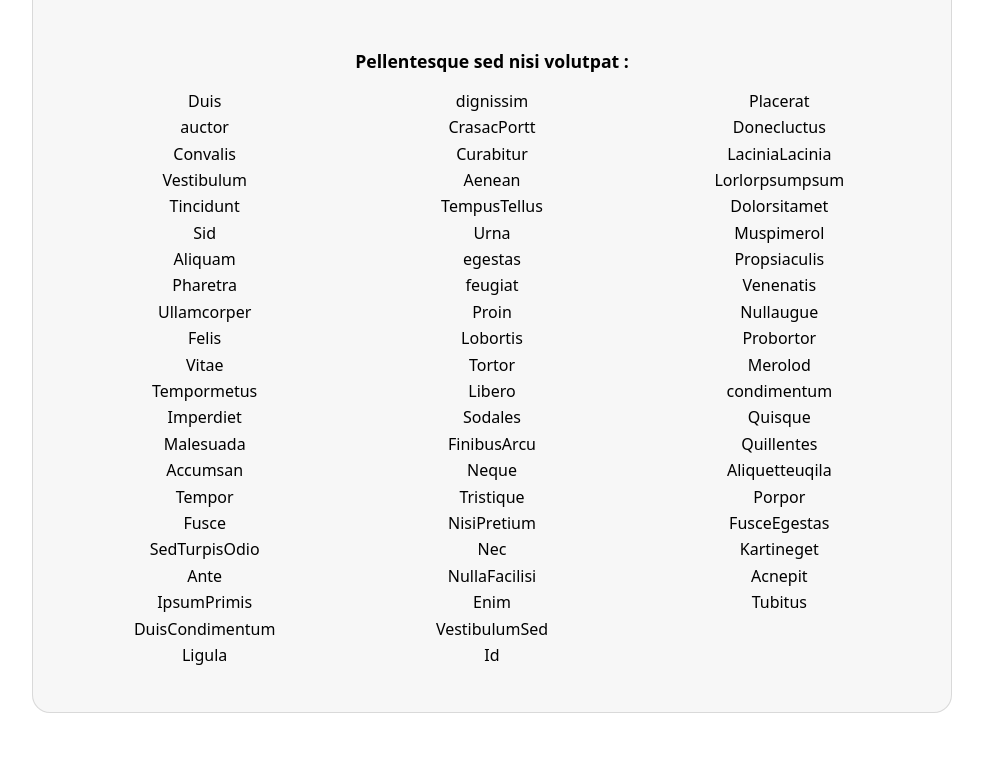
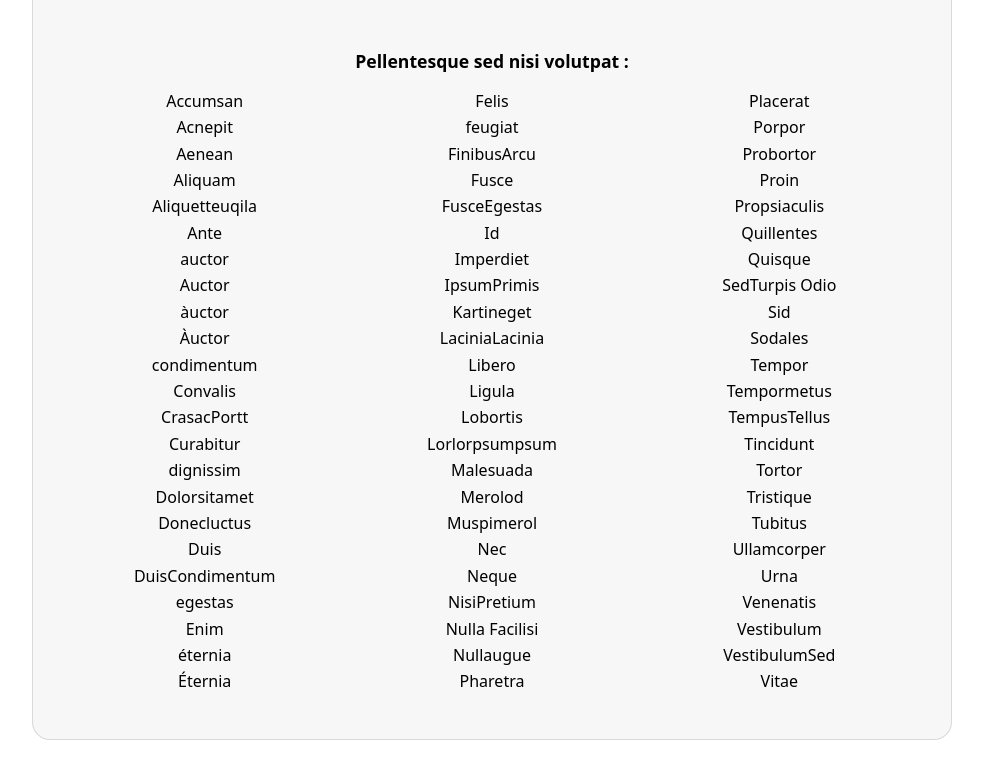
Before and after one commit to Throwaway127/Throwaway127.github.io, a plain HTML site: page index.html in a window 1280 px wide. Shown: the part 1365-2133 px from the top of the page, without its empty margins (148-1131 px from the left). Before the commit the page ends 2106 px from the top, so only its background shows below. Drawn offline with Linux system fonts and the light colour scheme; a web font is replaced by a local one.

Commit message:
Update index.html with js sorting

```diff
--- a/index.html
+++ b/index.html
@@ -158,19 +158,25 @@
       <section>
         <h3>Pellentesque sed nisi volutpat :</h3>
         <ul>
-          <li>Duis</li><li>auctor</li><li>Convalis</li><li>Vestibulum</li><li>Tincidunt</li>
-          <li>Sid</li><li>Aliquam</li><li>Pharetra</li><li>Ullamcorper</li><li>Felis</li>
-          <li>Vitae</li><li>Tempormetus</li><li>Imperdiet</li><li>Malesuada</li><li>Accumsan</li>
-          <li>Tempor</li><li>Fusce</li><li>SedTurpisOdio</li><li>Ante</li><li>IpsumPrimis</li>
-          <li>DuisCondimentum</li><li>Ligula</li><li>dignissim</li><li>CrasacPortt</li><li>Curabitur</li>
-          <li>Aenean</li><li>TempusTellus</li><li>Urna</li><li>egestas</li><li>feugiat</li>
-          <li>Proin</li><li>Lobortis</li><li>Tortor</li><li>Libero</li><li>Sodales</li>
-          <li>FinibusArcu</li><li>Neque</li><li>Tristique</li><li>NisiPretium</li><li>Nec</li>
-          <li>NullaFacilisi</li><li>Enim</li><li>VestibulumSed</li><li>Id</li><li>Placerat</li>
-          <li>Donecluctus</li><li>LaciniaLacinia</li><li>Lorlorpsumpsum</li><li>Dolorsitamet</li><li>Muspimerol</li>
-          <li>Propsiaculis</li><li>Venenatis</li><li>Nullaugue</li><li>Probortor</li><li>Merolod</li>
-          <li>condimentum</li><li>Quisque</li><li>Quillentes</li><li>Aliquetteuqila</li><li>Porpor</li>
-          <li>FusceEgestas</li><li>Kartineget</li><li>Acnepit</li><li>Tubitus</li>
+	  <script>
+	    let lines = ["Duis","auctor","Convalis","Vestibulum","Tincidunt",
+          "Sid","Aliquam","Pharetra","Ullamcorper","Felis",
+          "Vitae","Tempormetus","Imperdiet","Malesuada","Accumsan",
+          "Tempor","Fusce","SedTurpis Odio","Ante","IpsumPrimis",
+          "DuisCondimentum","Ligula","dignissim","CrasacPortt","Curabitur",
+          "Aenean","TempusTellus","Urna","egestas","feugiat",
+          "Proin","Lobortis","Tortor","Libero","Sodales",
+          "FinibusArcu","Neque","Tristique","NisiPretium","Nec",
+          "Nulla Facilisi","Enim","VestibulumSed","Id","Placerat",
+          "Donecluctus","LaciniaLacinia","Lorlorpsumpsum","Dolorsitamet","Muspimerol",
+          "Propsiaculis","Venenatis","Nullaugue","Probortor","Merolod",
+          "condimentum","Quisque","Quillentes","Aliquetteuqila","Porpor",
+			 "FusceEgestas","Kartineget","Acnepit","Tubitus","éternia","Éternia","àuctor","Auctor","Àuctor"];
+lines.sort((a, b) => a.localeCompare(b));
+for (let step = 0; step < lines.length; step++) {
+    document.write("<li>" + lines[step] + "</li>");
+}
+          </script>
         </ul>
       </section>
     </div>
```
